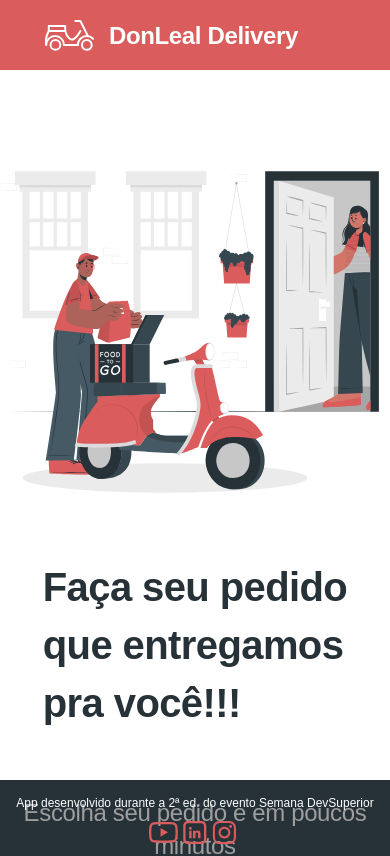
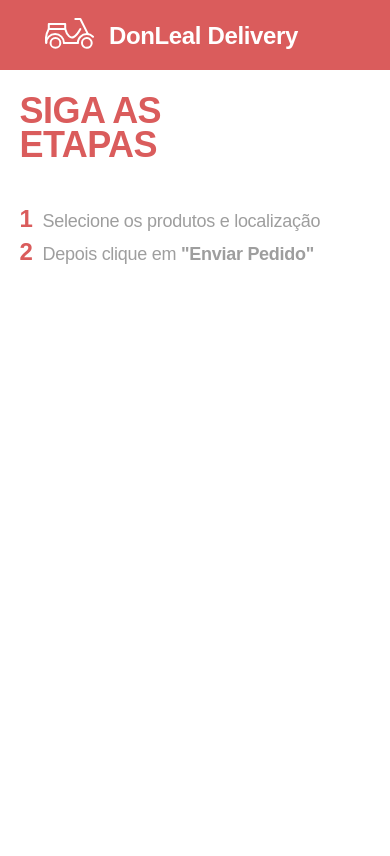
Before and after one commit to BrunoGafanhoto/donlealdelivery-sds2, a React (Create React App) app in the folder front-web/: page /orders in a window 390 px wide. Shown: the top 856 px of the page. Built offline with nearby package versions, Linux system fonts and the light colour scheme.

Commit message:
Add routes and StepsHeader

```diff
--- a/front-web/src/App.tsx
+++ b/front-web/src/App.tsx
@@ -1,18 +1,13 @@
 import './App.css';
 import Home from './Home';
 import Navbar from './Navbar';
+import Routes from './Routes';
 
 
 function App() {
   return (
 
-    <div>
-
-     <Navbar />
-     <Home />
-
-
-    </div>
+    <Routes/>
   );
 }
 
--- a/front-web/src/Home/index.tsx
+++ b/front-web/src/Home/index.tsx
@@ -1,6 +1,7 @@
 import './style.css';
 import { ReactComponent as Mainimage } from './Imagem.svg';
 import Footer from '../Footer';
+import { Link } from 'react-router-dom';
 function Home() {
     return (
         <>
@@ -13,9 +14,9 @@
                         <h3 className="home-subtitle">
                             Escolha seu pedido e em poucos minutos <br />levaremos na sua porta
                 </h3>
-                        <a href="orders" className="home-btn-order">
+                        <Link to="/orders" className="home-btn-order">
                             FAZER PEDIDO
-                </a>
+                </Link>
                     </div>
 
                     <div className="home-image">
--- a/front-web/src/Navbar/index.tsx
+++ b/front-web/src/Navbar/index.tsx
@@ -1,11 +1,12 @@
 import './style.css';
 import {ReactComponent as Logo} from './logo.svg';
+import { Link } from 'react-router-dom';
 
 function Navbar(){
     return(
         <nav className="main-navbar">
-            <Logo />
-            <a href="home" className="logo-text">DonLeal Delivery</a>
+            <Link to="/"><Logo /></Link>
+            <Link to="/" className="logo-text">DonLeal Delivery</Link>
         </nav>
     )
 }
--- /dev/null
+++ b/front-web/src/Orders/StepsHeader.tsx
@@ -0,0 +1,27 @@
+
+
+function StepsHeader(){
+    return(
+        <header className="orders-steps-container">
+            <div className="orders-steps-content">
+                <h1 className="steps-title">
+                    SIGA AS <br/> ETAPAS
+                </h1>
+
+                <ul className="steps-items">
+                    <li>
+                        <span className="steps-number">1</span>
+                        Selecione os produtos e localização
+                    </li>
+
+                    <li> <span className="steps-number">2</span>
+                        Depois clique em <strong>"Enviar Pedido"</strong>
+                    </li>
+                </ul>
+
+            </div>
+        </header>
+    )
+}
+
+export default StepsHeader;
--- /dev/null
+++ b/front-web/src/Orders/index.tsx
@@ -0,0 +1,13 @@
+import './style.css';
+import {ReactComponent as Logo} from './logo.svg';
+import StepsHeader from './StepsHeader';
+
+function Orders(){
+    return(
+        <div className="orders-container">
+            <StepsHeader/>
+        </div>
+    )
+}
+
+export default Orders;
--- /dev/null
+++ b/front-web/src/Orders/style.css
@@ -0,0 +1,294 @@
+.orders-container {
+    background-color: var(--light-color);
+  }
+
+  .orders-container h3 {
+    margin: 0;
+  }
+
+  .orders-steps-container {
+    display: flex;
+    justify-content: center;
+    background-color: #FFF;
+    margin-bottom: 30px;
+  }
+
+  .orders-steps-content {
+    display: flex;
+    padding: 25px 0;
+    width: 50%;
+  }
+
+  .steps-title {
+    font-weight: bold;
+    font-size: 36px;
+    line-height: 34px;
+    letter-spacing: -0.015em;
+    color: var(--primary-color);
+    margin-right: 100px;
+  }
+
+  .steps-items {
+    list-style-type: none;
+  }
+
+  .steps-items li {
+    font-weight: normal;
+    font-size: 18px;
+    line-height: 25px;
+    letter-spacing: -0.015em;
+    color: var(--secondary-color);
+  }
+
+  .steps-items .steps-number {
+    font-size: 24px;
+    font-style: normal;
+    font-weight: bold;
+    line-height: 33px;
+    letter-spacing: -0.015em;
+    color: var(--primary-color);
+    margin-right: 10px;
+  }
+
+  .orders-list-container {
+    display: flex;
+    justify-content: center;
+  }
+
+  .orders-list-items {
+    width: 70%;
+    display: grid;
+    grid-template-columns: repeat(auto-fill, 235px);
+    grid-gap: 20px 15px;
+    justify-content: space-between;
+  }
+
+  .order-card-container {
+    background-color: #FFF;
+    box-shadow: 0px 4px 20px rgba(0, 0, 0, 0.25);
+    border-radius: 10px;
+    padding: 15px;
+    cursor: pointer;
+  }
+
+  .order-card-container.selected {
+    border: 4px solid #008E5B;
+    box-sizing: border-box;
+    box-shadow: 0px 4px 20px rgba(0, 0, 0, 0.25);
+    border-radius: 10px;
+  }
+
+  .order-card-container:hover {
+    transform: scale(1.01);
+  }
+
+  .order-card-title {
+    font-weight: bold;
+    font-size: 18px;
+    line-height: 25px;
+    letter-spacing: -0.015em;
+    color: var(--primary-color);
+    text-align: center;
+  }
+
+  .order-card-container.selected .order-card-title {
+    color: #008E5B;
+  }
+
+  .order-card-image {
+    border-radius: 10px;
+    margin-top: 15px;
+    margin-bottom: 15px;
+    width: 100%;
+  }
+
+  .order-card-price {
+    font-weight: bold;
+    font-size: 24px;
+    line-height: 33px;
+    letter-spacing: -0.015em;
+    color: var(--primary-color);
+    text-align: left;
+  }
+
+  .order-card-container.selected .order-card-price {
+    color: #008E5B;
+  }
+
+  .order-card-description {
+    border-top: 1px solid #E6E6E6;
+    margin-top: 15px;
+    padding-top: 15px;
+  }
+
+  .order-card-description h3 {
+    font-size: 16px;
+    line-height: 22px;
+    letter-spacing: -0.015em;
+    color: var(--secondary-color);
+  }
+
+  .order-card-description p {
+    font-weight: normal;
+    font-size: 14px;
+    line-height: 19px;
+    letter-spacing: -0.015em;
+
+    color: var(--secondary-color);
+  }
+
+  .order-location-container {
+    display: flex;
+    justify-content: center;
+  }
+
+  .order-location-content {
+    width: 70%;
+    margin: 30px 0 120px 0;
+    padding: 20px 0;
+    height: 400px;
+    background: #FFF;
+    box-shadow: 0px 4px 20px rgba(0, 0, 0, 0.25);
+    border-radius: 10px;
+  }
+
+  .filter-container {
+    display: flex;
+    justify-content: center;
+    margin-top: 20px;
+  }
+
+  .filter {
+    width: 80%;
+  }
+
+  .filter > div {
+    border-radius: 10px;
+    min-height: 60px;
+  }
+
+  .leaflet-container {
+    width: 100%;
+    height: 100%;
+    border-radius: 10px;
+    margin-top: 20px;
+    z-index: 0;
+  }
+
+  .order-location-title {
+    font-weight: bold;
+    font-size: 18px;
+    line-height: 25px;
+    text-align: center;
+    letter-spacing: -0.015em;
+    color: var(--secondary-color);
+  }
+
+  .order-summary-container {
+    display: flex;
+    justify-content: center;
+    margin-bottom: 30px;
+  }
+
+  .order-summary-content {
+    width: calc(70% - 40px);
+    display: flex;
+    justify-content: space-between;
+    background: #FFF;
+    box-shadow: 0px 4px 20px rgba(0, 0, 0, 0.25);
+    border-radius: 10px;
+    background-color: var(--primary-color);
+    color: #FFF;
+    padding: 20px;
+  }
+
+  .amount-selected-container {
+    font-weight: normal;
+    font-size: 11px;
+    line-height: 15px;
+    letter-spacing: -0.015em;
+    display: block;
+    margin-bottom: 10px;
+  }
+
+  .amount-selected {
+    font-weight: bold;
+    font-size: 16px;
+    line-height: 15px;
+    letter-spacing: -0.015em;
+    margin-right: 5px;
+  }
+
+  .order-summary-total {
+    font-weight: normal;
+    font-size: 14px;
+    line-height: 15px;
+    letter-spacing: -0.015em;
+    color: #FFF;
+    display: block;
+  }
+
+  .order-summary-price {
+    font-weight: bold;
+    font-size: 18px;
+    line-height: 19px;
+    letter-spacing: -0.015em;
+    color: #FFF;
+    margin-right: 5px;
+  }
+
+  .order-summary-make-order {
+    width: 220px;
+    height: 45px;
+    background: #FFF;
+    border-radius: 10px;
+    font-weight: bold;
+    font-size: 18px;
+    line-height: 25px;
+    text-align: center;
+    letter-spacing: -0.015em;
+    color: var(--primary-color);
+    border: 0;
+    cursor: pointer;
+  }
+
+  .order-summary-make-order:focus {
+    outline: none;
+  }
+
+  .order-summary-make-order:hover {
+    background-color: #fcf2f2;
+    transform: scale(1.01);
+  }
+
+  @media only screen and (max-width: 768px) {
+    .orders-steps-content {
+      display: flex;
+      flex-direction: column;
+      padding: 0;
+      width: 90%;
+    }
+
+    .steps-items {
+      padding: 0
+    }
+
+    .order-location-content {
+      width: 90%;
+    }
+
+    .order-location-container {
+      margin-bottom: 20px;
+    }
+
+    .order-summary-content {
+      width: 80%;
+      display: flex;
+      flex-direction: column;
+    }
+
+    .order-summary-make-order {
+      margin-top: 15px;
+      width: 100%;
+    }
+  }
--- /dev/null
+++ b/front-web/src/Routes.tsx
@@ -0,0 +1,23 @@
+import { BrowserRouter, Switch, Route } from "react-router-dom";
+import Home from "./Home";
+import Navbar from "./Navbar";
+import Orders from "./Orders";
+function Routes(){
+    return (
+        <BrowserRouter>
+            <Navbar/>
+            <Switch>
+                <Route path="/orders">
+                    <Orders/>
+                </Route>
+
+                <Route path="/">
+                    <Home/>
+                </Route>
+            </Switch>
+
+        </BrowserRouter>
+    )
+}
+
+export default Routes;
```
Also changed, not shown: 1 other file (tests, documents, lock files or other folders).
